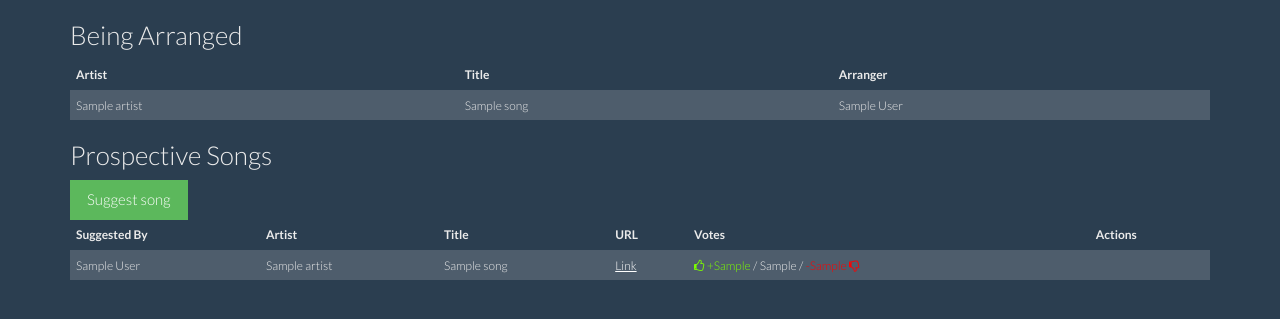
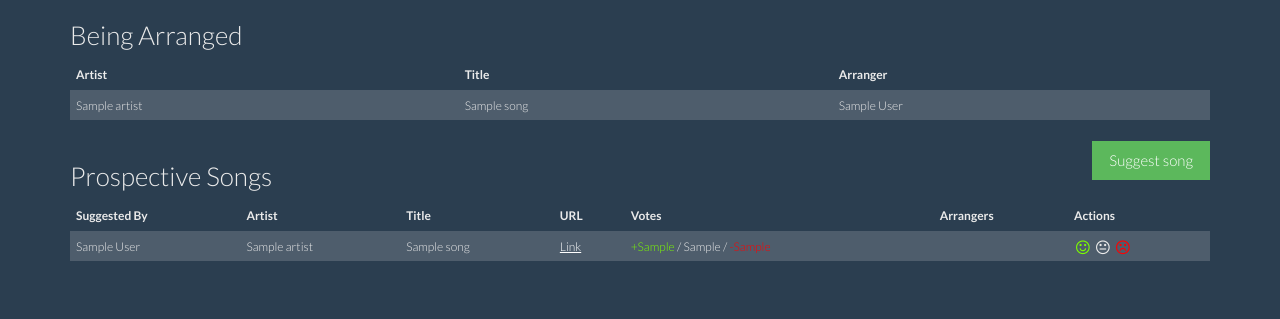
Before and after one commit to craigatron/acaadmin, a Django app: template songs/templates/list.html in a window 1280 px wide. Shown: the part 162-481 px from the top of the page. Run offline with Django 3.2, Linux system fonts and the light colour scheme; the template is opened without the code that fills it: most values are stand-ins (such as "Sample title", 1, 10 or a date in 2020); some libraries are stand-ins or nearby versions.

Commit message:
all kinds of stuff

```diff
--- a/acaadmin/settings/base.py
+++ b/acaadmin/settings/base.py
@@ -14,6 +14,7 @@ INSTALLED_APPS = (
     'django.contrib.sessions',
     'django.contrib.messages',
     'django.contrib.staticfiles',
+    'south',
     'social.apps.django_app.default',
     'bootstrap3',
     'songs',
--- a/acaadmin/static/css/site.css
+++ b/acaadmin/static/css/site.css
@@ -9,3 +9,13 @@ body {
 .green {
   color: #7CFC00;
 }
+
+.vote {
+  display: inline-block;
+  cursor: pointer;
+  margin: 0 2px;
+}
+
+.unvote i {
+  font-weight: bold;
+}
--- a/acaadmin/templates/base.html
+++ b/acaadmin/templates/base.html
@@ -43,5 +43,7 @@
     <div class="container">
       {% block content %}{% endblock %}
     </div>
+    <script src="//ajax.googleapis.com/ajax/libs/jquery/2.1.1/jquery.min.js"></script>
+    {% block extrascripts %}{% endblock %}
   </body>
 </htmL>
--- a/songs/models.py
+++ b/songs/models.py
@@ -25,4 +25,4 @@ class Vote(models.Model):
   vote = models.IntegerField(choices=VOTE_CHOICES)
 
   def __unicode__(self):
-    return ', '.join([self.user.username, str(self.song), self.vote.get_vote_display()])
+    return ', '.join([self.user.username, str(self.song), self.get_vote_display()])
--- a/songs/templates/list.html
+++ b/songs/templates/list.html
@@ -31,8 +31,8 @@
       </tr>
     {% endfor %}
   </table>
-  <h3>Prospective Songs</h3>
-  <a href="/songs/add" class="btn btn-success">Suggest song</a>
+  <h3 class="pull-left">Prospective Songs</h3>
+  <a href="/songs/add" class="btn btn-success pull-right">Suggest song</a>
   <table class="table table-striped">
     <thead>
       <tr>
@@ -41,6 +41,7 @@
         <th>Title</th>
         <th>URL</th>
         <th>Votes</th>
+        <th>Arrangers</th>
         <th>Actions</th>
       </tr>
     </thead>
@@ -52,19 +53,35 @@
           <td>{{ s.title }}</td>
           <td><a href="{{ s.song_url }}" target="_blank">Link</a></td>
           <td>
+            <span class="green">+{{ song.votes.0 }}</span> / {{ song.votes.2 }} / <span class="red">-{{ song.votes.1 }}</span>
+          </td>
+          <td></td>
+          <td>
+            {% comment %}Smiley{% endcomment %}
             {% if song.user_vote == 0 %}
-              <i class="fa fa-thumbs-up green"></i>
+              <div class="vote unvote" title="Remove vote" data-song="{{ s.pk }}">
             {% else %}
-              <i class="fa fa-thumbs-o-up green"></i>
+              <div class="vote upvote" title="I like this!" data-song="{{ s.pk }}">
             {% endif %}
-            <span class="green">+{{ song.votes.0 }}</span> / {{ song.votes.2 }} / <span class="red">-{{ song.votes.1 }}</span>
+              <i class="fa fa-smile-o fa-lg green"></i>
+            </div>
+            {% comment %}Meh{% endcomment %}
+            {% if song.user_vote == 2 %}
+              <div class="vote unvote" title="Remove vote" data-song="{{ s.pk }}">
+            {% else %}
+              <div class="vote mehvote" title="Meh" data-song="{{ s.pk }}">
+            {% endif %}
+              <i class="fa fa-meh-o fa-lg"></i>
+            </div>
+            {% comment %}Frowny{% endcomment %}
             {% if song.user_vote == 1 %}
-              <i class="fa fa-thumbs-down red"></i>
+              <div class="vote unvote" title="Remove vote" data-song="{{ s.pk }}">
             {% else %}
-              <i class="fa fa-thumbs-o-down red"></i>
+              <div class="vote downvote" title="I don't like this!" data-song="{{ s.pk }}">
             {% endif %}
-          </td>
-          <td>
+              <i class="fa fa-frown-o fa-lg red"></i>
+            </div>
+
             {% if s.suggested_by == user %}
               <a href="/songs/{{ s.pk }}/delete" title="Delete">
                 <span class="glyphicon glyphicon-trash"></span>
@@ -76,3 +93,31 @@
     {% endfor %}
   </table>
 {% endblock %}
+
+{% block extrascripts %}
+  <script type="text/javascript">
+    function vote(e, type) {
+      var song_id = $(e.target).parent().data('song');
+      $.get('/songs/' + song_id + '/vote/' + type,
+          function(data) {
+              location.reload(true);
+          }
+      );
+    }
+
+    $(document).ready(function() {
+      $('.upvote').click(function(e) {
+        vote(e, '0');
+      });
+      $('.downvote').click(function(e) {
+        vote(e, '1');
+      });
+      $('.mehvote').click(function(e) {
+        vote(e, '2');
+      });
+      $('.unvote').click(function(e) {
+        vote(e, 'x');
+      });
+    });
+  </script>
+{% endblock %}
--- a/songs/urls.py
+++ b/songs/urls.py
@@ -5,4 +5,5 @@ urlpatterns = patterns('',
     url(r'^$', views.index, name='songs_index'),
     url(r'^add/?$', views.add, name='songs_add'),
     url(r'^(?P<song_id>[^/]+)/delete$', views.delete, name='songs_delete'),
+    url(r'^(?P<song_id>[^/]+)/vote/(?P<vote>[0-2x])$', views.vote, name='songs_vote')
 )
```
Also changed, not shown: songs/views.py (+26 -1 lines), songs/migrations/0001_initial.py (added), songs/migrations/__init__.py (added).
